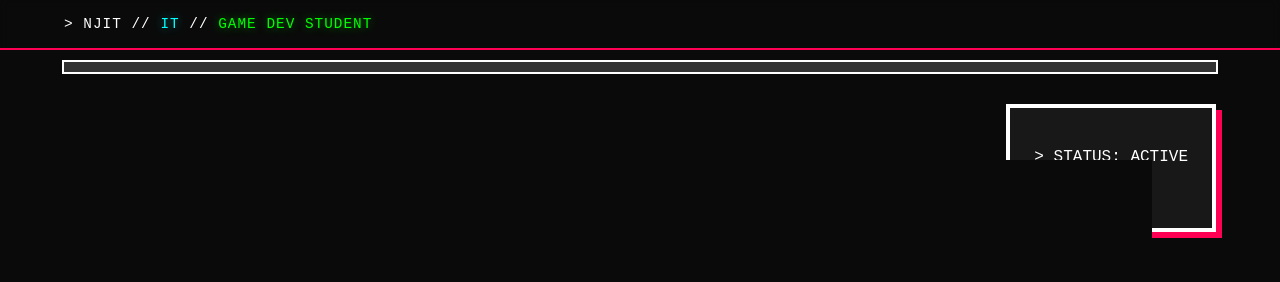
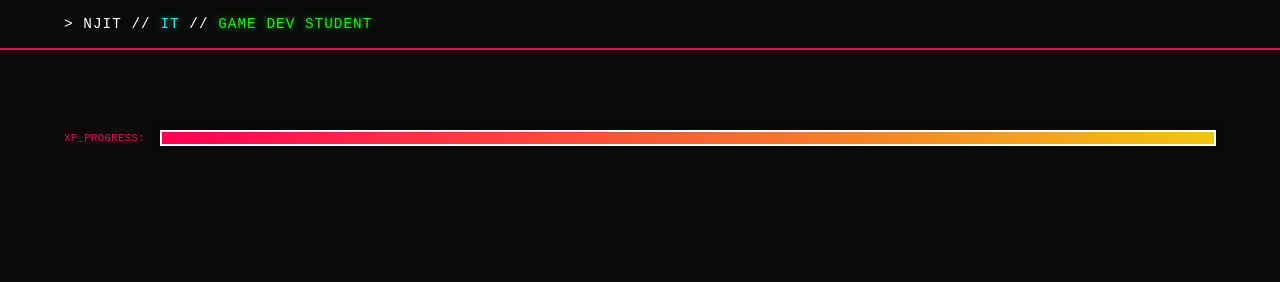
Before and after one commit to apr45/is117-GameDevPortfolio, a React (Vite) app: page / in a window 1280 px wide. Shown: the top 282 px of the page. Built offline with nearby package versions, Linux system fonts and the light colour scheme.

Commit message:
removing status box and adding experience bar

```diff
--- a/src/App.tsx
+++ b/src/App.tsx
@@ -45,7 +45,6 @@ const App: React.FC = () => {
   });
 
   const bgColor = useTransform(globalScroll, [0, 0.5, 1], ["#0a0a0a", "#1a1a1a", "#0a0a0a"]);
-  const activeLevel = useTransform(globalScroll, [0, 0.5, 1], ["LVL 1", "LVL 5", "LVL 10"]);
 
   return (
     <motion.div ref={containerRef} style={{ backgroundColor: bgColor }} className="scrolly-container">
@@ -55,24 +54,21 @@ const App: React.FC = () => {
         {">"} NJIT // <span className="blue-accent">IT</span> // <span className="green-accent">GAME DEV STUDENT</span>
       </header>
 
-      {/* 3. The Sticky Stage: Pinned HUD and Experience Bar */}
+      {/* 2. THE STICKY HUD STAGE */}
       <div className="sticky-stage">
-
+        {/* Experience Bar Container: Pinned at the top just below the header */}
+        <div className="experience-tracker">
+          <div className="bar-label">XP_PROGRESS:</div>
           <div className="experience-bar-container">
             <motion.div
               className="experience-bar"
               style={{ scaleX: globalScroll, transformOrigin: "0%" }}
             />
           </div>
-
-        {/* Visual HUD: Keeps player status visible at all times */}
-        <div className="hud-display pixel-border">
-          <p>{">"} STATUS: ACTIVE</p>
-          <motion.h3>{activeLevel}</motion.h3>
         </div>
       </div>
 
-      {/* 4. Animated Scrolling Steps: Integrated SceneWrappers */}
+      {/* 3. Animated Scrolling Steps: Integrated SceneWrappers */}
       <main className="content-steps">
         <SceneWrapper><Hero /></SceneWrapper>
         <SceneWrapper><AboutMe /></SceneWrapper>
--- a/src/styles/index.css
+++ b/src/styles/index.css
@@ -65,16 +65,12 @@ body {
 
 .sticky-stage {
   position: sticky;
-  top: 0;
-  height: 100vh;
+  top: 60px; /* Start right after the fixed header */
+  height: 0; /* Ensures it doesn't push the actual content down */
   display: flex;
   flex-direction: column;
   align-items: center;
-  /* Push the entire stage down so it starts below the 60px header */
-  justify-content: flex-start;
-  padding-top: 80px;
-  z-index: 1;
-  pointer-events: none;
+  z-index: 1000;
 }
 
 .content-steps {
@@ -95,30 +91,44 @@ body {
   pointer-events: auto; /* Re-enables interaction for buttons/cards */
 }
 
-.hud-display {
-  /* Ensure the status box sits comfortably below the header and progress bar */
-  margin-top: 20px;
-  align-self: flex-end; /* Keeps it on the right side if preferred */
-  margin-right: 5%;
-  pointer-events: auto;
+/* --- Experience Bar Logic --- */
 
-  /* Maintain the 8-bit aesthetic */
-  background: rgba(26, 26, 26, 0.9);
-  border: var(--border-pixel);
-  box-shadow: 6px 6px 0px var(--accent-pink);
+.experience-tracker {
+  width: 90%;
+  max-width: 1200px;
+  display: flex;
+  align-items: center;
+  gap: 15px;
+  pointer-events: none;
+  margin-top: 10px; /* Space below the header */
 }
 
-.hud-display h3 {
-  margin: 4px 0 0 0;
-  color: var(--accent-yellow);
+.bar-label {
+  font-family: var(--font-pixel);
+  font-size: 0.7rem;
+  color: var(--accent-pink);
+  white-space: nowrap;
 }
 
 .experience-bar-container {
-  width: 90%;
-  height: 10px;
-  background: #333;
-  margin-bottom: 10px;
-  border: 2px solid #fff;
+  flex-grow: 1;
+  height: 12px;
+  background: #1a1a1a;
+  border: 2px solid #ffffff;
+  position: relative;
+  overflow: hidden;
+  box-shadow: 0 0 10px rgba(0, 0, 0, 0.5);
+}
+
+.experience-bar {
+  height: 100%;
+  background: linear-gradient(90deg, var(--accent-pink), var(--accent-yellow));
+  box-shadow: 0 0 15px var(--accent-pink);
+}
+
+/* Remove the old hud-display styles if you no longer need them */
+.hud-display {
+  display: none;
 }
 
 /* --- GLOBAL STICKY HEADER (Sprint 3) --- */
```
Lines whose indentation alone changed are shown as unchanged.
